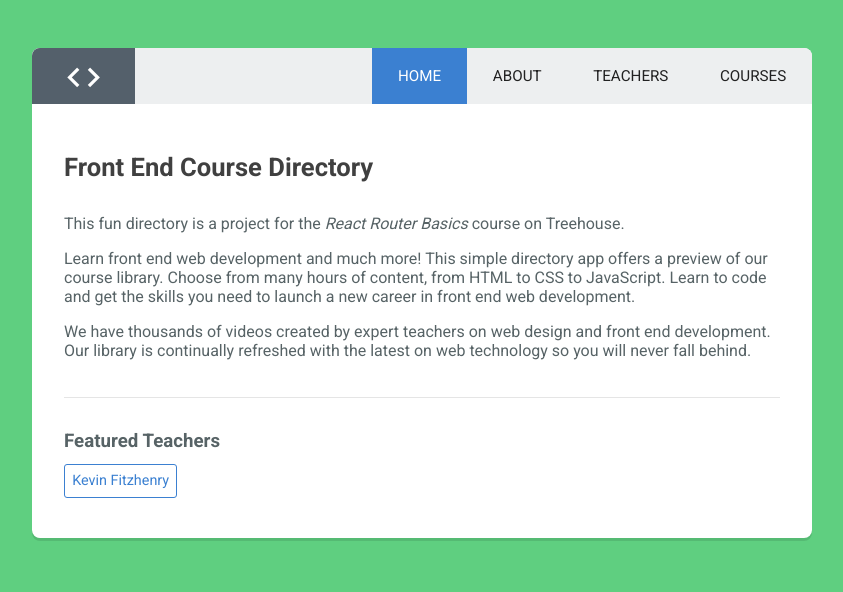
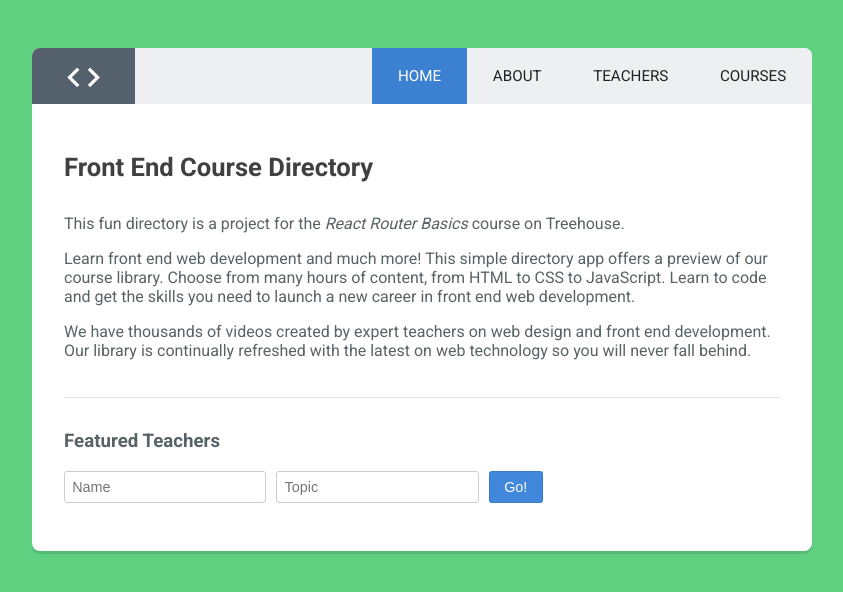
Before and after one commit to Fitzonreee/react-router-v4-basics, a React (Create React App) app: page / in a window 1280 px wide. Shown: the top 592 px of the page, without its empty margins (218-1061 px from the left). Built offline with nearby package versions, Linux system fonts and the light colour scheme.

Commit message:
Added form to create teacher and topic content

```diff
--- a/src/components/App.js
+++ b/src/components/App.js
@@ -23,7 +23,7 @@ const App = () => (
         <Route exact path="/" component={Home} />
         <Route path="/about" component={About} />
         <Route exact path="/teachers" component={Teachers} />
-        <Route path="/teachers/:topic/:fname-:lname" component={Featured} />
+        <Route path="/teachers/:topic/:name" component={Featured} />
         <Route path="/courses" component={Courses} />
         <Route component={NotFound} />
       </Switch>
--- a/src/components/Featured.js
+++ b/src/components/Featured.js
@@ -1,7 +1,7 @@
 import React from 'react';
 
 const Featured = ({match}) => {
-  let name = `${match.params.fname} ${match.params.lname}`;
+  let name = match.params.name;
   let topic = match.params.topic;
 
   return (
--- a/src/components/Home.js
+++ b/src/components/Home.js
@@ -1,7 +1,14 @@
 import React, { Component } from 'react';
-import { Link } from 'react-router-dom';
 
 class Home extends Component {
+
+  handleSubmit = (e) => {
+    e.preventDefault();
+    let teacherName = this.name.value;
+    let teacherTopic = this.topic.value;
+    let path = `teachers/${teacherTopic}/${teacherName}`;
+    this.props.history.push(path);
+  }
 
   render() {
     return (
@@ -12,7 +19,11 @@ class Home extends Component {
         <p>We have thousands of videos created by expert teachers on web design and front end development. Our library is continually refreshed with the latest on web technology so you will never fall behind.</p>
         <hr />
         <h3>Featured Teachers</h3>
-        <Link to="teachers/HTML/Kevin-Fitzhenry">Kevin Fitzhenry</Link>
+        <form onSubmit={this.handleSubmit}>
+          <input type="text" placeholder="Name" ref={ (input) => this.name = input } />
+          <input type="text" placeholder="Topic" ref={ (input) => this.topic = input } />
+          <button type="submit">Go!</button>
+        </form>
       </div>
     );
   }
```
